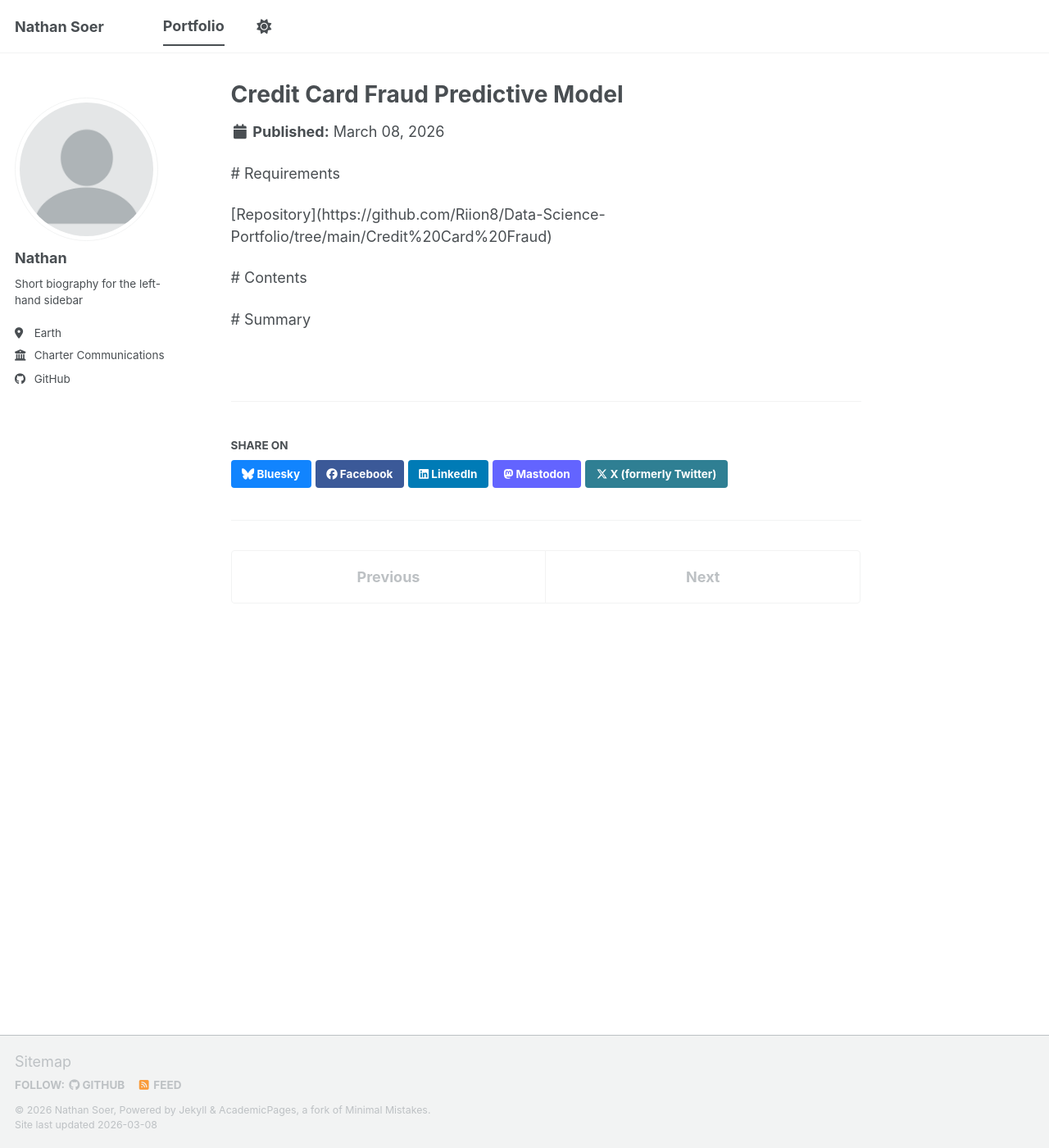
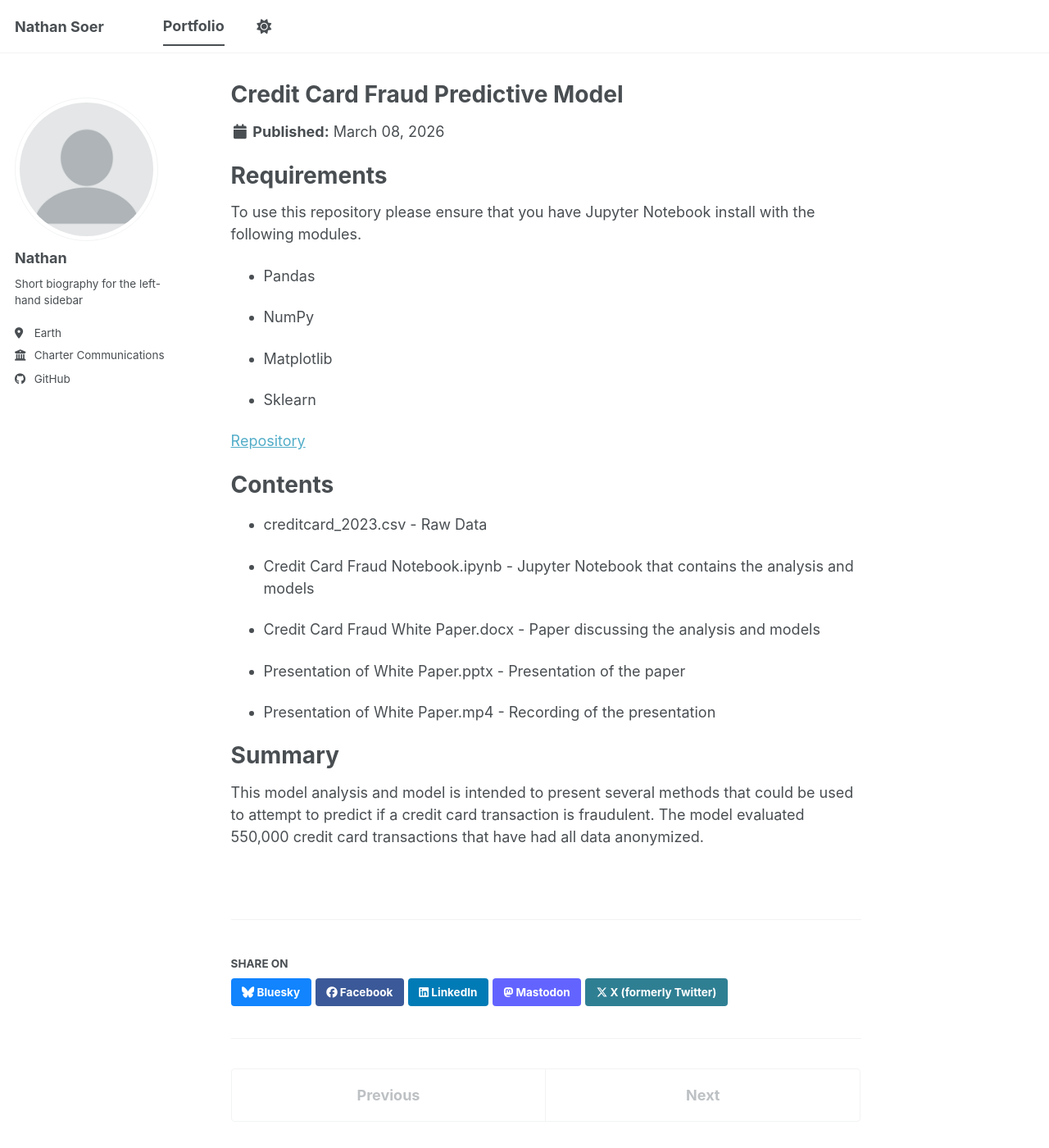
Before and after one commit to Riion8/Riion8.github.io, a Jekyll site: the page built from _portfolio/Credit Card Fraud Predictive Model.md, in a window 1280 px wide and 1400 px high. Shown: the whole window at 82% size. Built offline with Jekyll 4.4.1, drawn with Linux system fonts in a browser that asks for light colours; a script bundle is joined from its source files by our own code; library files that are not in the unit come from our copies.

```diff
--- a/_portfolio/Credit Card Fraud Predictive Model.md
+++ b/_portfolio/Credit Card Fraud Predictive Model.md
@@ -18,22 +18,38 @@ collection: portfolio
 
 
 
-\# Requirements
+# Requirements
+
+To use this repository please ensure that you have Jupyter Notebook install with
+the following modules.
+
+- Pandas
+
+- NumPy
+
+- Matplotlib
+
+- Sklearn
+
+
+[Repository](https://github.com/Riion8/Data-Science-Portfolio/tree/main/Credit%20Card%20Fraud)
 
 
 
+# Contents
 
+- creditcard_2023.csv - Raw Data
 
-\[Repository](https://github.com/Riion8/Data-Science-Portfolio/tree/main/Credit%20Card%20Fraud)
+- Credit Card Fraud Notebook.ipynb - Jupyter Notebook that contains the analysis and models
+
+- Credit Card Fraud White Paper.docx - Paper discussing the analysis and models
+
+- Presentation of White Paper.pptx - Presentation of the paper
+
+- Presentation of White Paper.mp4 - Recording of the presentation
 
 
 
-\# Contents
+# Summary
 
-
-
-
-
-
-
-\# Summary
+This model analysis and model is intended to present several methods that could be used to attempt to predict if a credit card transaction is fraudulent.  The model evaluated 550,000 credit card transactions that have had all data anonymized.
```
Also changed, not shown: _portfolio/Car Price Predictive Model.md (+2 -0 lines), _portfolio/Data Visualization Discussion - Netflix.md (+24 -17 lines), _portfolio/Data Visualization Discussion - White House Access Logs.md (+14 -14 lines), _portfolio/Data Visualization Discussion - Winning Lotto Numbers.md (+15 -13 lines).
